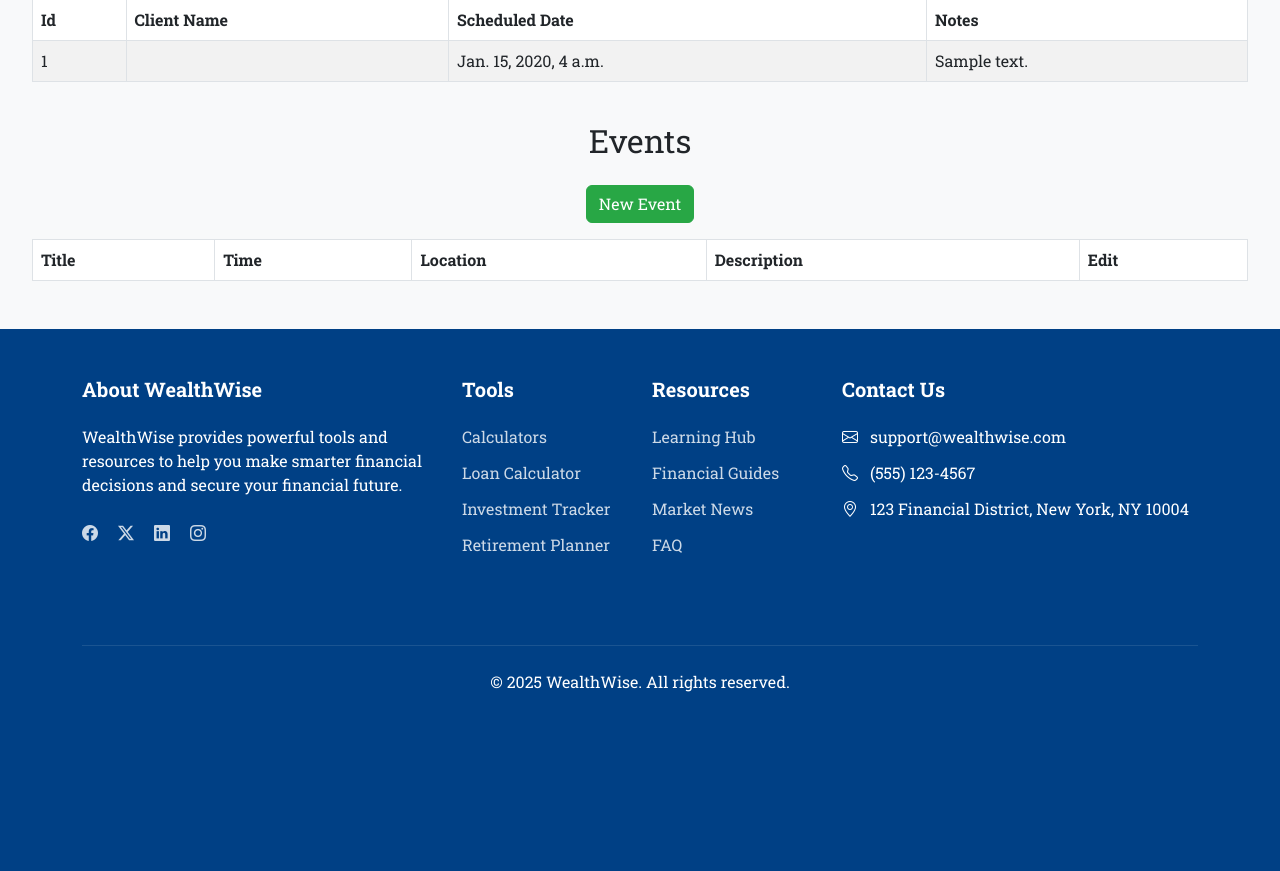
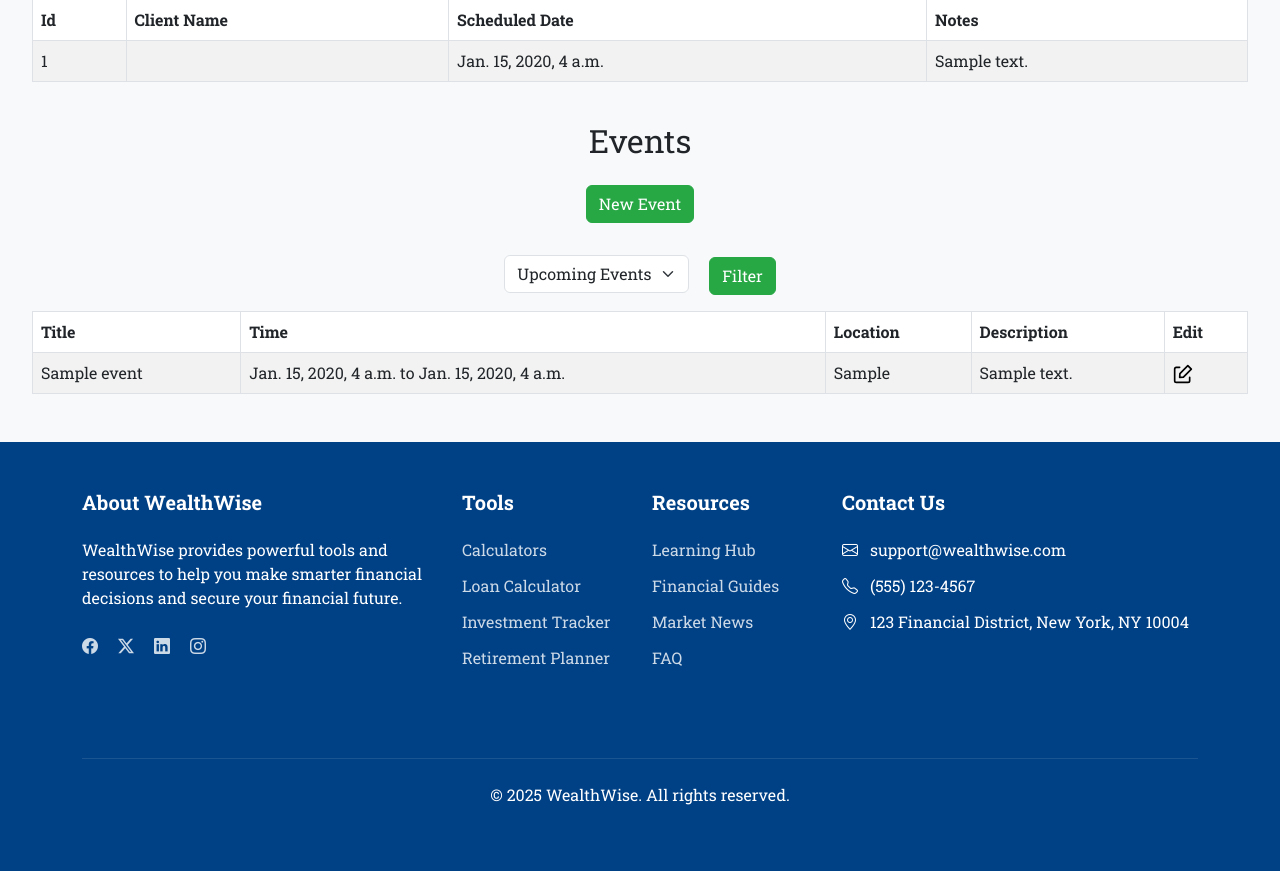
Before and after one commit to jakujobi/wealthwise, a Django app: page /schedule/view/ in a window 1280 px wide. Shown: the part 223-1094 px from the top of the page. Before the commit the page ends 915 px from the top, so only its background shows below. Run offline with Django 5.2, Linux system fonts and the light colour scheme; a user stored in the database is signed in; tables that the repository leaves empty hold one stand-in row (values such as "Sample post"); lists and menus that the app fills with data are empty.

Commit message:
Add event filtering functionality to schedule view for advisors and admins

```diff
--- a/schedule/templates/scheduleView_advisor.html
+++ b/schedule/templates/scheduleView_advisor.html
@@ -43,6 +43,19 @@
 
 <div class="text-right" style="margin-inline: auto; max-width: fit-content; padding: 1rem;">
     <button class="btn btn-primary" onclick="location.href='{% url 'createEvent' %}'">New Event</button>
+
+</div>
+
+<div class="text-right" style="margin-inline: auto; max-width: fit-content; padding: 1rem;">
+    <form method="POST" action="">
+        {% csrf_token %}
+        <select name="eventListRequest" class="form-select" style="display: inline-block; width: auto; margin-right: 1rem;">
+            <option value="UPCOMING" {% if eventListRequest == "UPCOMING" %}selected{% endif %}>Upcoming Events</option>
+            <option value="" {% if eventListRequest == "" %}selected{% endif %}>All Events</option>
+            <option value="PAST" {% if eventListRequest == "PAST" %}selected{% endif %}>Past Events</option>
+        </select>
+        <button type="submit" class="btn btn-primary">Filter</button>
+    </form>
 </div>
 
 <table class="table table-bordered table-striped mx-auto" style="width: 95%;">
--- a/schedule/views.py
+++ b/schedule/views.py
@@ -45,34 +45,38 @@
     userTypeRequested = authorizeUser(request)
 
     try:
+        eventListRequest = request.POST.get('eventListRequest') if request.method == 'POST' else None
         if userTypeRequested == userType['advisor']:
             profile = Profile.objects.get(user=user)
-            Events, Consultation = listMyEvents(user, userTypeRequested)
+            Events, Consultation = listMyEvents(user, userTypeRequested, eventListRequest=eventListRequest)
             return render(request, 'scheduleView_advisor.html',
-                        {'profile': profile,
-                            'events': Events,
-                            'consultations': Consultation,
-                            'message': message})
+                          {'profile': profile,
+                           'events': Events,
+                           'consultations': Consultation,
+                           'message': message,
+                            'eventListRequest': eventListRequest
+                        })
 
         elif userTypeRequested == userType['admin']:
             profile = None
-            Events, Consultation = listMyEvents(user, userTypeRequested)
+            Events, Consultation = listMyEvents(user, userTypeRequested, eventListRequest=eventListRequest)
             return render(request, 'scheduleView_advisor.html',
-                        {   'profile': profile,
-                            'events': Events,
-                            'consultations': Consultation,
-                            'message': message})
+                          {'profile': profile,
+                           'events': Events,
+                           'consultations': Consultation,
+                           'message': message,
+                           'eventListRequest': eventListRequest})
 
         elif userTypeRequested == userType['user']:
             profile = Profile.objects.get(user=user)
-            Events, Consultation = listMyEvents(user, userTypeRequested)
-
+            Events, Consultation = listMyEvents(user, userTypeRequested, eventListRequest=eventListRequest)
             return render(request, 'scheduleView.html',
-                        {'profile': profile,
-                            'events': Events,
-                            'consultations': Consultation,
-                            'message': message})
-
+                          {'profile': profile,
+                           'events': Events,
+                           'consultations': Consultation,
+                           'message': message,
+                            'eventListRequest': eventListRequest
+                           })
     except Exception:
         logger.error("Error loading data for user: " + user.username + ". User Type: " + userTypeRequested)
         return redirect('errorPage', message="Something went wrong when loading your data. Please try again.")
@@ -82,12 +86,21 @@
     return render(request, 'scheduleView_Error.html', {'message': message})
 
 # myEvents
-def listMyEvents(user, userTypeRequested):
+def listMyEvents(user, userTypeRequested, eventListRequest=None):
+    # event list request is used to filter the events list
+    # if eventListRequest is None, return all events
+    # if eventListRequest is not None, return events that match the request
     try:
         if userTypeRequested == userType['advisor']:
+
             profile = Profile.objects.get(user=user)
             advisor = Advisor.objects.get(user_id=profile)
-            events = Event.objects.filter(user_id=profile, event_start_timestamp__gte=now())
+            if eventListRequest == "PAST":
+                events = Event.objects.filter(user_id=profile, event_start_timestamp__lt=now()).order_by('event_start_timestamp')
+            elif eventListRequest == "UPCOMING":
+                events = Event.objects.filter(user_id=profile, event_start_timestamp__gte=now()).order_by('event_start_timestamp')
+            else:
+                events = Event.objects.filter(user_id=profile).order_by('event_start_timestamp')
             consultation = Consultation.objects.filter(advisor_id=advisor)
 
             # combine events and consultation into one list
@@ -100,27 +113,34 @@
             return myEvents, myConsultation
 
         elif userTypeRequested == userType['admin']:
-            events = Event.objects.filter(event_start_timestamp__gte=now()).order_by('event_start_timestamp')
+
+            if eventListRequest == "past":
+                events = Event.objects.filter(event_start_timestamp__lt=now()).order_by('event_start_timestamp')
+            elif eventListRequest == "upcoming":
+                events = Event.objects.filter(event_start_timestamp__gte=now()).order_by('event_start_timestamp')
+            else:
+                events = Event.objects.all().order_by('event_start_timestamp')
             consultation = Consultation.objects.filter()
             return events, consultation
 
-        # TODO: Implement user view
-        # elif userTypeRequested == userType['user']:
-        #     profile = Profile.objects.get(user=user)
+        elif userTypeRequested == userType['user']:
+            profile = Profile.objects.get(user=user)
 
-        #     events = Event.objects.filter(user_id=profile, event_start_timestamp__gte=now())
-        #     consultation = Consultation.objects.filter(schedule_date_timestamp__gte=now())
-        #     return events, consultation
+            if eventListRequest == "past":
+                events = Event.objects.filter(user_id=profile, event_start_timestamp__lt=now()).order_by('event_start_timestamp')
+            elif eventListRequest == "upcoming":
+                events = Event.objects.filter(user_id=profile, event_start_timestamp__gte=now()).order_by('event_start_timestamp')
+            else:
+                events = Event.objects.filter(user_id=profile).order_by('event_start_timestamp')
+            consultation = Consultation.objects.filter(schedule_date_timestamp__gte=now())
+            return events, consultation
 
         else:
             return None
 
-    except Profile.DoesNotExist:
+    except Exception as e:
+        logger.error("Error loading events: " + str(e))
         return None
-
-
-# Events
-
 
 # Create new events
 # Only advisors can create events
```
